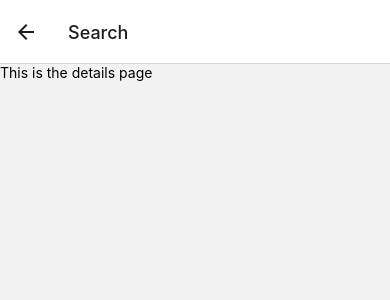
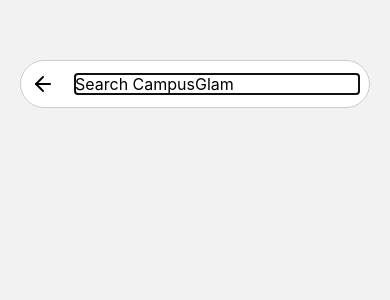
Before and after one commit to ConnorDelacruz14/CampusGlam, a React Native app: screen /Search in a window 390 px wide. Shown: the top 300 px of the page. Built offline with nearby package versions, Linux system fonts and the light colour scheme.

Commit message:
weird commit

```diff
--- a/App.js
+++ b/App.js
@@ -17,7 +17,7 @@
       <Stack.Screen
         name="Search"
         component={Search}
-        options={{headerShown: true}}
+        options={{headerShown: false}}
       />
     </Stack.Navigator>
   );
--- a/package.json
+++ b/package.json
@@ -14,7 +14,8 @@
     "expo": "~48.0.15",
     "expo-status-bar": "~1.4.4",
     "react": "18.2.0",
-    "react-native": "0.71.8"
+    "react-native": "0.71.8",
+    "react-native-gesture-handler": "^2.10.1"
   },
   "devDependencies": {
     "@babel/core": "^7.20.0"
--- a/pages/Home.js
+++ b/pages/Home.js
@@ -6,15 +6,20 @@
   View,
   Image,
   TouchableOpacity,
+  TouchableWithoutFeedback,
+  Keyboard
 } from "react-native";
 import { Feather } from "@expo/vector-icons";
 import { useNavigation } from "@react-navigation/native";
 
 function SearchBar() {
-  const [searchText, setSearchText] = useState("");
   const navigation = useNavigation();
 
   const handlePress = () => {
+    navigation.navigate("Search");
+  };
+
+  const handleFocus = () => {
     navigation.navigate("Search");
   };
 
@@ -25,8 +30,9 @@
       <TextInput
         style={styles.input}
         placeholder="Search CampusGlam"
-        value={searchText}
-        onChangeText={setSearchText}
+        onFocus={handleFocus}
+        onPress={handlePress}
+        editable={false}
       />
     </TouchableOpacity>
   );
@@ -44,11 +50,13 @@
   // }, [navigation]);
 
   return (
-    <View style={styles.container}>
-      <Image source={require("../icons/uci-logo.png")} style={styles.logo} />
-      <SearchBar />
-      <Text style={styles.title}></Text>
-    </View>
+    <TouchableWithoutFeedback onPress={Keyboard.dismiss}>
+      <View style={styles.container}>
+        <Image source={require("../icons/uci-logo.png")} style={styles.logo}/>
+        <SearchBar />
+        <Text style={styles.title}></Text>
+      </View>
+    </TouchableWithoutFeedback>
   );
 }
 
--- a/pages/Search.js
+++ b/pages/Search.js
@@ -1,12 +1,84 @@
-import React from 'react';
-import { View, Text } from 'react-native';
+import React, { useEffect, useRef } from "react";
+import {
+  TextInput,
+  StyleSheet,
+  Text,
+  View,
+  TouchableOpacity,
+  TouchableWithoutFeedback,
+  Keyboard
+} from "react-native";
+import { Feather } from "@expo/vector-icons";
+import { useNavigation } from "@react-navigation/native";
+import { PanGestureHandler, State } from "react-native-gesture-handler";
 
-const DetailsPage = () => {
+function SearchBar() {
+  const navigation = useNavigation();
+  const searchInputRef = useRef(null);
+
+  const handlePress = () => {
+    navigation.navigate("Home");
+  };
+
+  useEffect(() => {
+    if (navigation.isFocused()) {
+      searchInputRef.current.focus();
+    }
+  }, [navigation]);
+
   return (
-    <View>
-      <Text>This is the details page</Text>
+    <View style={styles.searchContainer}>
+      <Feather name="arrow-left" size={24} color="black" style={styles.icon} onPress={handlePress}/>
+      <TextInput
+        ref={searchInputRef}
+        style={styles.input}
+        placeholder="Search CampusGlam"
+      />
     </View>
   );
-};
+}
 
-export default DetailsPage;
+export default function Home() {
+  return (
+    <TouchableWithoutFeedback onPress={Keyboard.dismiss}>
+      <View style={styles.container}>
+        <SearchBar />
+        <Text style={styles.title}></Text>
+      </View>
+    </TouchableWithoutFeedback>
+  );
+}
+
+const styles = StyleSheet.create({
+  container: {
+    flex: 1,
+    alignItems: "center",
+    justifyContent: "center",
+  },
+  searchContainer: {
+    flexDirection: 'row',
+    alignItems: 'center',
+    backgroundColor: '#fff',
+    borderRadius: 30,
+    borderColor: '#ccc',
+    borderWidth: 1,
+    padding: 10,
+    margin: 10,
+    position: 'absolute',
+    top: 50,
+    width: 350,
+  },
+  icon: {
+    marginRight: 10,
+  },
+  input: {
+    flex: 1,
+    marginLeft: 10,
+    fontSize: 16,
+  },
+  title: {
+    fontSize: 24,
+    fontWeight: "bold",
+    marginVertical: 10,
+  },
+});
```
Also changed, not shown: 1 other file (tests, documents, lock files or other folders).
